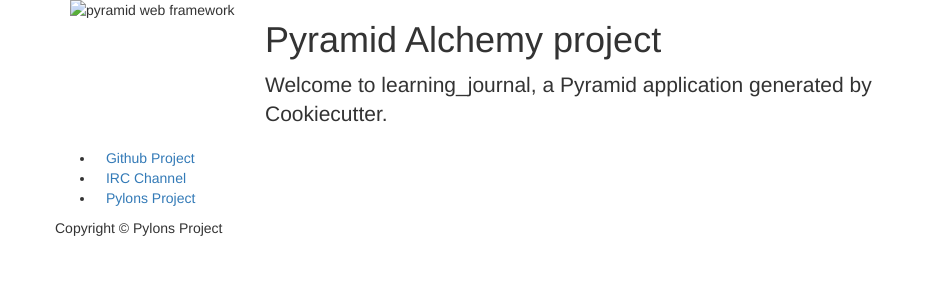
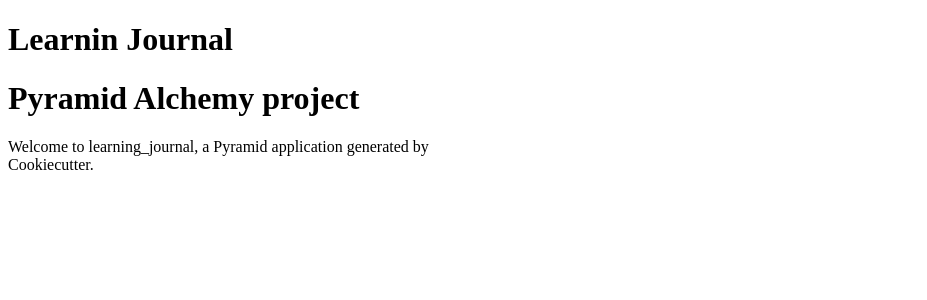
Before and after one commit to PoundsXD/pyramid-learning-journal, a Python web app: template pyramid_cookiecutter_alchemy/pyramid_cookiecutter_alchemy/templates/mytemplate.jinja2 in a window 1280 px wide. Shown: the top 300 px of the page, without its empty margins (0-927 px from the left). Run offline with Jinja, Linux system fonts and the light colour scheme; the template is opened without the code that fills it, so the values that code supplies are empty; some libraries are stand-ins or nearby versions; some web fonts are replaced.

Commit message:
made major changes to code base, trying to make sense of this mess.

```diff
--- a/pyramid_cookiecutter_alchemy/pyramid_cookiecutter_alchemy/routes.py
+++ b/pyramid_cookiecutter_alchemy/pyramid_cookiecutter_alchemy/routes.py
@@ -1,6 +1,6 @@
 def includeme(config):
     config.add_static_view('static', 'static', cache_max_age=3600)
     config.add_route('home', '/')
-    config.add_route('detail-view', '/journal/{id:\d+}')
-    config.add_route('new-entry', '/journal/new-entry')
-    config.add_route('edit-entry', '/journal/{id:\d+}/edit-entry')
+    config.add_route('detail', '/journal/{id:\d+}')
+    config.add_route('create', '/journal/new-entry')
+    config.add_route('update', '/journal/{id:\d+}/edit-entry')
--- /dev/null
+++ b/pyramid_cookiecutter_alchemy/pyramid_cookiecutter_alchemy/templates/detail.jinja2
@@ -0,0 +1,4 @@
+{% extends 'layout.jinja2' %}
+{% block content %}
+this is the detail page
+{% endblock %}
--- a/pyramid_cookiecutter_alchemy/pyramid_cookiecutter_alchemy/templates/layout.jinja2
+++ b/pyramid_cookiecutter_alchemy/pyramid_cookiecutter_alchemy/templates/layout.jinja2
@@ -1,64 +1,12 @@
+
 <!DOCTYPE html>
-<html lang="{{request.locale_name}}">
-  <head>
-    <meta charset="utf-8">
-    <meta http-equiv="X-UA-Compatible" content="IE=edge">
-    <meta name="viewport" content="width=device-width, initial-scale=1.0">
-    <meta name="description" content="pyramid web application">
-    <meta name="author" content="Pylons Project">
-    <link rel="shortcut icon" href="{{request.static_url('pyramid_cookiecutter_alchemy:static/pyramid-16x16.png')}}">
-
-    <title>Cookiecutter Alchemy project for the Pyramid Web Framework</title>
-
-    <!-- Bootstrap core CSS -->
-    <link href="//oss.maxcdn.com/libs/twitter-bootstrap/3.0.3/css/bootstrap.min.css" rel="stylesheet">
-
-    <!-- Custom styles for this scaffold -->
-    <link href="{{request.static_url('pyramid_cookiecutter_alchemy:static/theme.css')}}" rel="stylesheet">
-
-    <!-- HTML5 shim and Respond.js IE8 support of HTML5 elements and media queries -->
-    <!--[if lt IE 9]>
-      <script src="//oss.maxcdn.com/libs/html5shiv/3.7.0/html5shiv.js" integrity="sha384-0s5Pv64cNZJieYFkXYOTId2HMA2Lfb6q2nAcx2n0RTLUnCAoTTsS0nKEO27XyKcY" crossorigin="anonymous"></script>
-      <script src="//oss.maxcdn.com/libs/respond.js/1.3.0/respond.min.js" integrity="sha384-f1r2UzjsxZ9T4V1f2zBO/evUqSEOpeaUUZcMTz1Up63bl4ruYnFYeM+BxI4NhyI0" crossorigin="anonymous"></script>
-    <![endif]-->
-  </head>
-
-  <body>
-
-    <div class="starter-template">
-      <div class="container">
-        <div class="row">
-          <div class="col-md-2">
-            <img class="logo img-responsive" src="{{request.static_url('pyramid_cookiecutter_alchemy:static/pyramid.png') }}" alt="pyramid web framework">
-          </div>
-          <div class="col-md-10">
-            {% block content %}
-                <p>No content</p>
-            {% endblock content %}
-          </div>
-        </div>
-        <div class="row">
-          <div class="links">
-            <ul>
-              <li><i class="glyphicon glyphicon-cog icon-muted"></i><a href="https://github.com/Pylons/pyramid">Github Project</a></li>
-              <li><i class="glyphicon glyphicon-globe icon-muted"></i><a href="https://webchat.freenode.net/?channels=pyramid">IRC Channel</a></li>
-              <li><i class="glyphicon glyphicon-home icon-muted"></i><a href="https://pylonsproject.org">Pylons Project</a></li>
-            </ul>
-          </div>
-        </div>
-        <div class="row">
-          <div class="copyright">
-            Copyright &copy; Pylons Project
-          </div>
-        </div>
-      </div>
-    </div>
-
-
-    <!-- Bootstrap core JavaScript
-    ================================================== -->
-    <!-- Placed at the end of the document so the pages load faster -->
-    <script src="//oss.maxcdn.com/libs/jquery/1.10.2/jquery.min.js" integrity="sha384-aBL3Lzi6c9LNDGvpHkZrrm3ZVsIwohDD7CDozL0pk8FwCrfmV7H9w8j3L7ikEv6h" crossorigin="anonymous"></script>
-    <script src="//oss.maxcdn.com/libs/twitter-bootstrap/3.0.3/js/bootstrap.min.js" integrity="sha384-s1ITto93iSMDxlp/79qhWHi+LsIi9Gx6yL+cOKDuymvihkfol83TYbLbOw+W/wv4" crossorigin="anonymous"></script>
-  </body>
+<html>
+<head>
+  <title></title>
+</head>
+<body>
+  <h1>Learnin Journal</h1>
+  {% block content %}
+  {% endblock %}
+</body>
 </html>
```
Also changed, not shown: pyramid_cookiecutter_alchemy/pyramid_cookiecutter_alchemy/templates/detail.html (deleted, +0 -10 lines), pyramid_cookiecutter_alchemy/pyramid_cookiecutter_alchemy/templates/index.html (deleted, +0 -10 lines), pyramid_cookiecutter_alchemy/pyramid_cookiecutter_alchemy/templates/index.jinja2 (added, +7 -0 lines), pyramid_cookiecutter_alchemy/pyramid_cookiecutter_alchemy/views/__init__.py (+6 -10 lines), pyramid_cookiecutter_alchemy/pyramid_cookiecutter_alchemy/views/default.py (+32 -20 lines), pyramid_cookiecutter_alchemy/pyramid_cookiecutter_alchemy/templates/create.jinja2 (renamed from pyramid_cookiecutter_alchemy/pyramid_cookiecutter_alchemy/templates/create.html), pyramid_cookiecutter_alchemy/pyramid_cookiecutter_alchemy/templates/update.jinja2 (renamed from pyramid_cookiecutter_alchemy/pyramid_cookiecutter_alchemy/templates/update.html).
